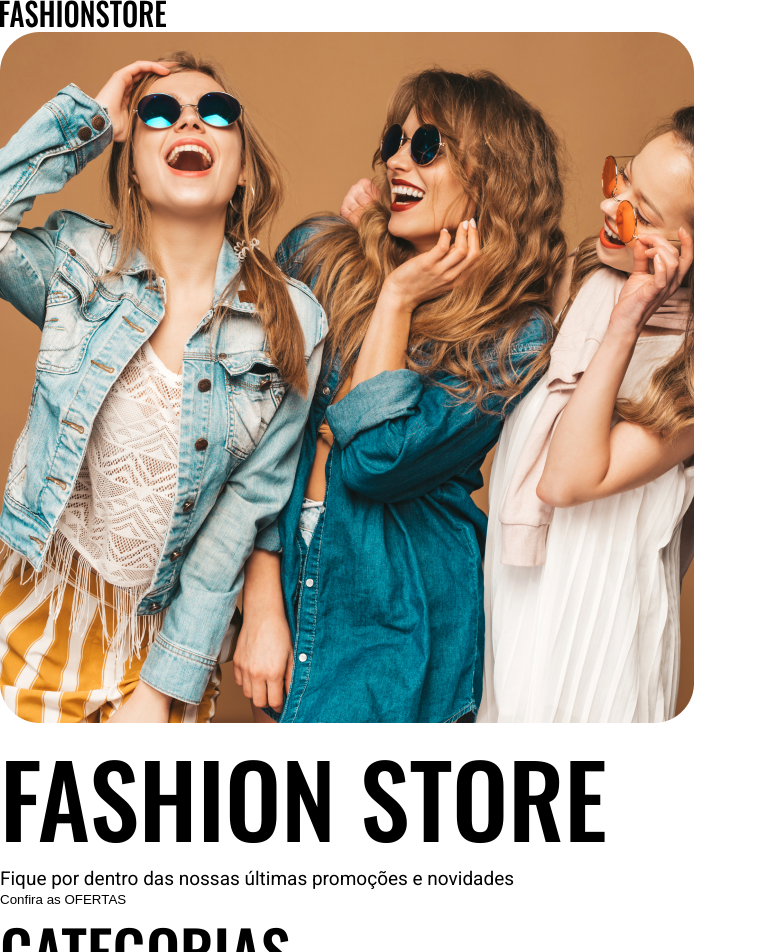
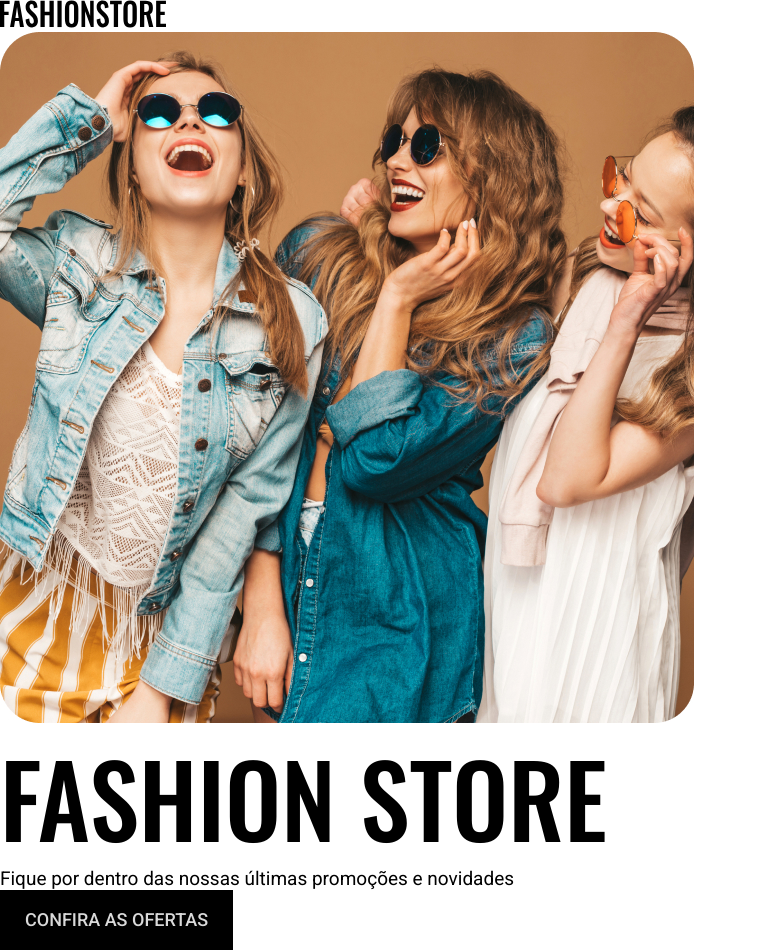
Before and after one commit to Kenzie-Academy-Brasil-Developers/T19-M3-S1-Introducao-React, a React (Vite) app: page / in a window 1280 px wide. Shown: the top 952 px of the page, without its empty margins (0-757 px from the left). Built offline with nearby package versions, Linux system fonts and the light colour scheme.

Commit message:
feat: Implementado estilização dos botões

```diff
--- a/src/components/sections/BannerSection/index.jsx
+++ b/src/components/sections/BannerSection/index.jsx
@@ -7,7 +7,7 @@ export const BannerSection = () => {
             <div>
                 <h1 className="title1">Fashion Store</h1>
                 <p className="paragraph">Fique por dentro das nossas últimas promoções e novidades</p>
-                <button>Confira as OFERTAS</button>
+                <a href="#" className="btn">Confira as OFERTAS</a>
             </div>
         </section>
     )
--- a/src/components/sections/FormSection/FormNewsletter/index.jsx
+++ b/src/components/sections/FormSection/FormNewsletter/index.jsx
@@ -2,7 +2,7 @@ export const FormNewsletter = () => {
     return (
         <form>
             <input type="email" required placeholder="E-mail" />
-            <button type="submit">CADASTRAR-SE</button>
+            <button className="btn" type="submit">CADASTRAR-SE</button>
         </form>
     )
 }
--- /dev/null
+++ b/src/styles/button.css
@@ -0,0 +1,17 @@
+.btn {
+    display: inline-flex;
+    align-items: center;
+    justify-content: center;
+
+    padding: 0 1.5625rem;
+    height: 3.75rem;
+
+    font-family: var(--font-secondary);
+    font-size: 1.125rem;
+    font-weight: 500;
+    line-height: 1.4;
+    text-transform: uppercase;
+
+    background-color: var(--color-black);
+    color: var(--color-white);
+}
--- a/src/styles/index.css
+++ b/src/styles/index.css
@@ -1,3 +1,4 @@
 @import "./reset.css";
 @import "./global.css";
-@import "./typography.css"
+@import "./typography.css";
+@import "./button.css"
```
